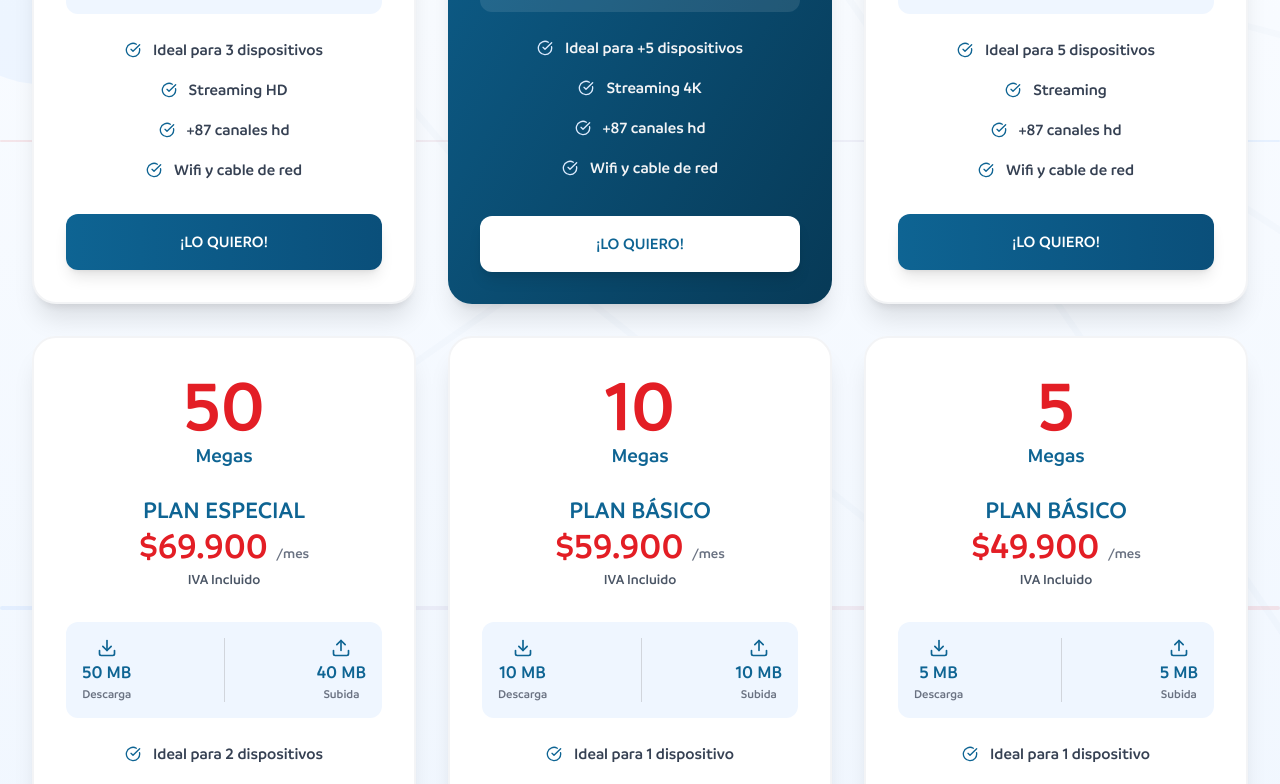
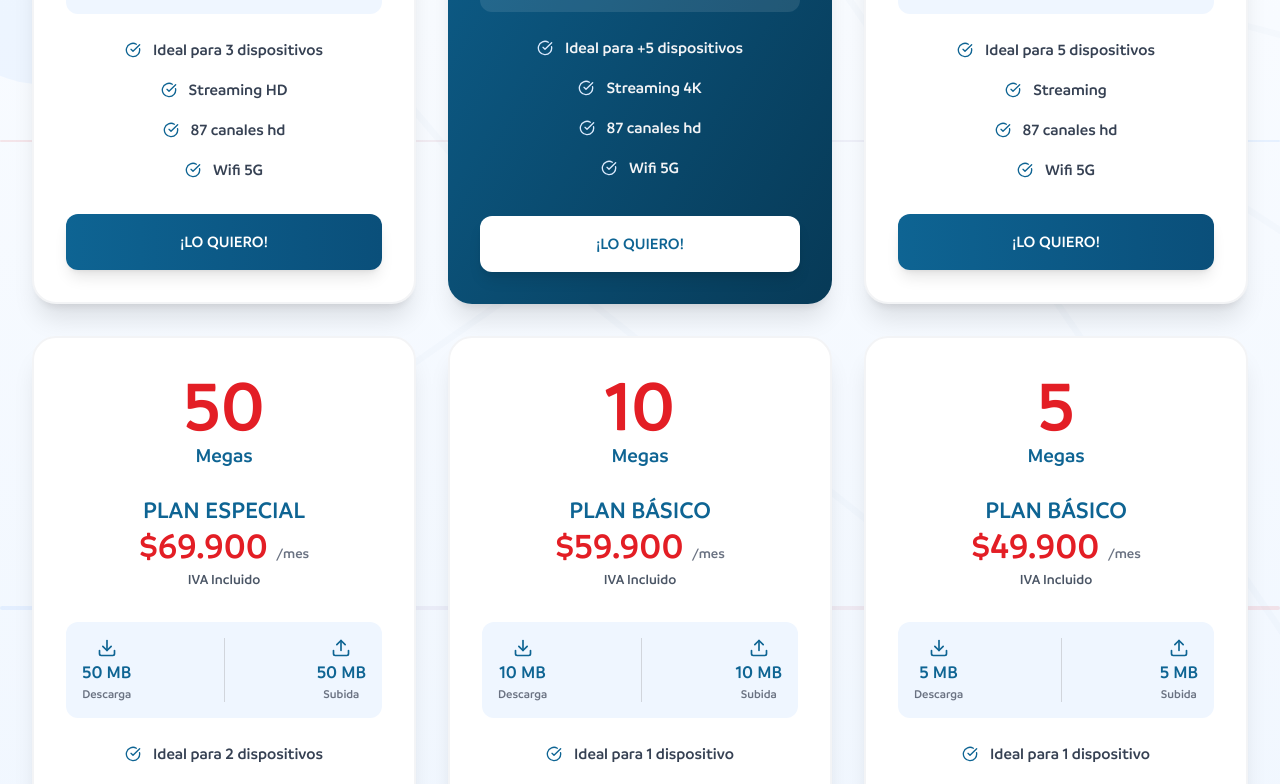
Before and after one commit to ingemateo30/PSI, a Next.js app: page /fibra in a window 1280 px wide. Shown: the part 936-1720 px from the top of the page. Built offline with nearby package versions, Linux system fonts and the light colour scheme.

Commit message:
correciones

```diff
--- a/src/app/fibra/page.js
+++ b/src/app/fibra/page.js
@@ -30,8 +30,8 @@ const internetPlans = [
         benefits: [
             "Ideal para 3 dispositivos",
             "Streaming HD",
-            "+87 canales hd",
-            "Wifi y cable de red"
+            "87 canales hd",
+            "Wifi 5G"
         ],
         color: "#0e6493",
     },
@@ -43,8 +43,8 @@ const internetPlans = [
         benefits: [
             "Ideal para +5 dispositivos",
             "Streaming 4K",
-            "+87 canales hd",
-            "Wifi y cable de red"
+            "87 canales hd",
+            "Wifi 5G"
         ],
         featured: true,
         color: "#0e6493",
@@ -57,8 +57,8 @@ const internetPlans = [
         benefits: [
             "Ideal para 5 dispositivos",
             "Streaming",
-            "+87 canales hd",
-            "Wifi y cable de red"
+            "87 canales hd",
+            "Wifi 5G"
         ],
         color: "#0e6493",
     },
@@ -66,12 +66,12 @@ const internetPlans = [
         speed: "50",
         name: "PLAN ESPECIAL",
         price: "$69.900",
-        uploadSpeed: "40",
+        uploadSpeed: "50",
         benefits: [
             "Ideal para 2 dispositivos",
             "perfecto para tareas basicas",
-            "+87 canales hd",
-            "Wifi y cable de red"
+            "87 canales hd",
+            "Wifi 5G"
         ],
         color: "#0e6493",
     },
@@ -83,8 +83,8 @@ const internetPlans = [
         benefits: [
             "Ideal para 1 dispositivo",
             "precio valido estrato 1 y 2",
-            "+87 canales hd",
-            "Wifi y cable de red"
+            "87 canales hd",
+            "Wifi 5G"
         ],
         color: "#0e6493",
     },
@@ -96,8 +96,8 @@ const internetPlans = [
         benefits: [
             "Ideal para 1 dispositivo",
             "precio valido estrato 1 y 2",
-            "+87 canales hd",
-            "Wifi y cable de red"
+            "87 canales hd",
+            "Wifi 5G"
         ],
         color: "#0e6493",
     },
@@ -111,8 +111,8 @@ const internetPlans2 = [
         benefits: [
             "Ideal para 3 dispositivos",
             "Streaming HD",
-            "+87 canales hd",
-            "Wifi y cable de red"
+            "87 canales hd",
+            "Wifi 5G"
         ],
         color: "#0e6493",
     },
@@ -124,8 +124,8 @@ const internetPlans2 = [
         benefits: [
             "Ideal para +5 dispositivos",
             "Streaming 4K",
-            "+87 canales hd",
-            "Wifi y cable de red"
+            "87 canales hd",
+            "Wifi 5G"
         ],
         featured: true,
         color: "#0e6493",
@@ -138,8 +138,8 @@ const internetPlans2 = [
         benefits: [
             "Ideal para 5 dispositivos",
             "Streaming",
-            "+87 canales hd",
-            "Wifi y cable de red"
+            "87 canales hd",
+            "Wifi 5G"
         ],
         color: "#0e6493",
     },
@@ -147,12 +147,12 @@ const internetPlans2 = [
         speed: "50",
         name: "PLAN ESPECIAL",
         price: "$79.900",
-        uploadSpeed: "40",
+        uploadSpeed: "50",
         benefits: [
             "Ideal para 2 dispositivos",
             "perfecto para tareas basicas",
-            "+87 canales hd",
-            "Wifi y cable de red"
+            "87 canales hd",
+            "Wifi 5G"
         ],
         color: "#0e6493",
     },
@@ -163,9 +163,8 @@ const internetPlans2 = [
         uploadSpeed: "10",
         benefits: [
             "Ideal para 1 dispositivo",
-            "precio valido estrato 1 y 2",
-            "+87 canales hd",
-            "Wifi y cable de red"
+            "87 canales hd",
+            "Wifi 5G"
         ],
         color: "#0e6493",
     },
@@ -176,9 +175,8 @@ const internetPlans2 = [
         uploadSpeed: "5",
         benefits: [
             "Ideal para 1 dispositivo",
-            "precio valido estrato 1 y 2",
-            "+87 canales hd",
-            "Wifi y cable de red"
+            "87 canales hd",
+            "Wifi 5G"
         ],
         color: "#0e6493",
     },
@@ -193,7 +191,7 @@ const bundlePlans = [
             { icon: Wifi, text: "900 Megas" },
             { icon: Wifi, text: "Wifi y cable de red" },
             { icon: Tv, text: "TV incluido" },
-            { icon: Tv, text: "+87 canales HD" },
+            { icon: Tv, text: "87 canales HD" },
         ],
         benefits: [
             "Múltiples dispositivos conectados",
@@ -209,7 +207,7 @@ const bundlePlans = [
             { icon: Wifi, text: "500 Megas" },
             { icon: Wifi, text: "Wifi y cable de red" },
             { icon: Tv, text: "Tv incluido" },
-            { icon: Tv, text: "+87 canales HD" },
+            { icon: Tv, text: "87 canales HD" },
         ],
         benefits: [
             "Gaming y streaming 4K",
@@ -224,7 +222,7 @@ const bundlePlans = [
             { icon: Wifi, text: "100 Megas" },
             { icon: Wifi, text: "Wifi y cable de red" },
             { icon: Tv, text: "TV incluido" },
-            { icon: Tv, text: "+87 canales HD" },
+            { icon: Tv, text: "87 canales HD" },
         ],
         benefits: [
             "Conexión ultrarrápida",
--- a/src/component/caracteristicas.js
+++ b/src/component/caracteristicas.js
@@ -3,12 +3,12 @@
 const features = [
   {
     title: "Máxima velocidad",
-    description: "Navega a velocidades de hasta 1 Gbps simétricos con nuestra tecnología de fibra óptica avanzada.",
-    highlight: "HASTA 1 GBPS",
+    description: "Navega a velocidades de hasta 900 Mbps simétricos con nuestra tecnología de fibra óptica avanzada.",
+    highlight: "HASTA 900 MBPS",
   },
   {
     title: "Televisión en HD",
-    description: " 87 canales en alta definición y contenido exclusivo para toda la familia.",
+    description: "87 canales con la mejor calidad y contenido  exclusivo para toda la familia.",
     highlight: "87 CANALES HD",
   },
   {
--- a/src/component/hero.js
+++ b/src/component/hero.js
@@ -76,7 +76,7 @@ export default function Hero() {
                     <div className="bg-[#0a4f7a]/60 rounded-xl p-4 w-full">
                         <p className="text-lg font-bold text-white mb-3">Tu pack incluye:</p>
                         <ul className="space-y-3 text-left">
-                            {["900 Mbps en fibra optica", "+80 canales Premium"].map((item, index) => (
+                            {["900 Mbps en fibra optica", "+80 canales Digitales","+7 canales de radio"].map((item, index) => (
                                 <li key={index} className="flex items-center gap-3">
                                     <svg className="w-5 h-5 text-[#e31e25]" fill="currentColor" viewBox="0 0 20 20">
                                         <path fillRule="evenodd" d="M10 18a8 8 0 100-16 8 8 0 000 16zm3.707-9.293a1 1 0 00-1.414-1.414L9 10.586 7.707 9.293a1 1 0 00-1.414 1.414l2 2a1 1 0 001.414 0l4-4z" clipRule="evenodd"></path>
--- a/src/component/planes.js
+++ b/src/component/planes.js
@@ -8,7 +8,8 @@ const plans = [
     price: "$89.900",
     includes: [
       { icon: Wifi, text: "900 Megas" },
-      { icon: Tv, text: "+87 canales hd" },
+      { icon: Tv, text: "87 canales digitales" },
+      { icon: Tv, text: "7 canales radio" },
     ],
     featured: true,
   },
@@ -17,7 +18,8 @@ const plans = [
     price: "$79.900",
     includes: [
       { icon: Wifi, text: "500 Megas" },
-      { icon: Tv, text: "+87 canales hd" },
+      { icon: Tv, text: "87 canales digitales" },
+      { icon: Tv, text: "7 canales radio" },
     ],
   },
   {
@@ -25,7 +27,8 @@ const plans = [
     price: "$74.900",
     includes: [
       { icon: Wifi, text: "100 Megas" },
-      { icon: Tv, text: "+87 canales hd" },
+      { icon: Tv, text: "87 canales digitales" },
+      { icon: Tv, text: "7 canales radio" },
     ],
   },
   {
@@ -33,7 +36,8 @@ const plans = [
     price: "$69.900",
     includes: [
       { icon: Wifi, text: "50 Megas" },
-      { icon: Tv, text: "+87 canales hd" },
+      { icon: Tv, text: "87 canales digitales" },
+      { icon: Tv, text: "7 canales radio" },
     ],
   },
 ];
```
